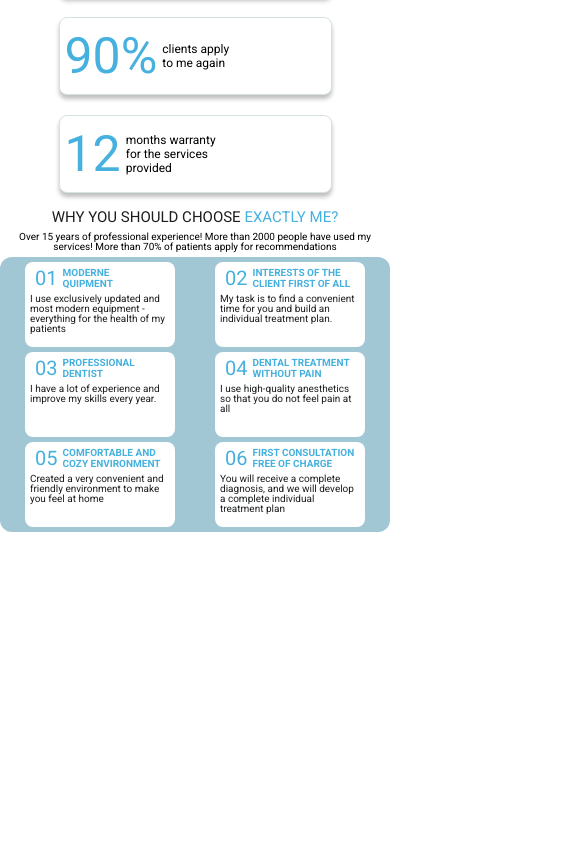
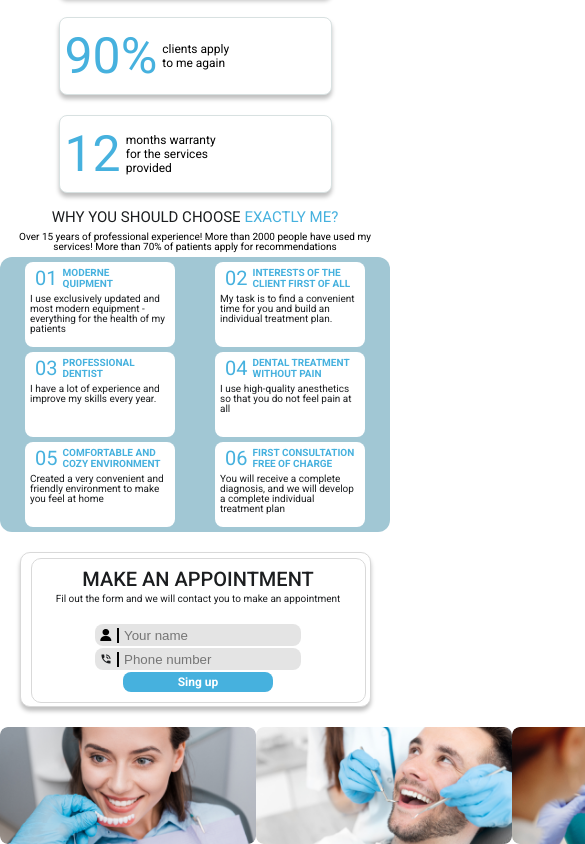
Before and after one commit to Ussanel/Hw12, a plain HTML site: page index.html in a window 390 px wide. Shown: the part 738-1582 px from the top of the page, 585 px wide, since content can reach past the window. Before the commit the page ends 1270 px from the top, so only its background shows below. Drawn offline with Linux system fonts and the light colour scheme; a web font is replaced by a local one.

Commit message:
ad form M.V

```diff
--- a/style.css
+++ b/style.css
@@ -862,12 +862,123 @@ html {
         margin: 5px;
     }
 
-    .form {
-        display: none;
+    .f_bigbox {
+        box-sizing: border-box;
+    width: 90vw;
+    height: fit-content;
+    background: #FFFFFF;
+    border: 1px solid #D9D9D9;
+    box-shadow: 0px 4px 4px rgb(0 0 0 / 25%);
+    border-radius: 10px;
+    padding: 5px 4px 3px 10px;
+    margin: 20px auto;
     }
 
+    .f_box {
+        box-sizing: border-box;
+        /* width: 821px;
+            height: 247px; */
+        background: #FFFFFF;
+        border: 1px solid #D9D9D9;
+        backdrop-filter: blur(2px);
+        border-radius: 10px;
+    }
+
+    .f_h1 {
+        /* width: 763px;
+            height: 42px; */
+        font-family: 'Roboto', sans-serif;
+        font-style: normal;
+        font-weight: 500;
+        font-size: 20px;
+        line-height: 100%;
+        text-align: center;
+        text-transform: uppercase;
+        color: #1B1D1F;
+        margin: 10px auto 5px auto;
+    }
+
+    .f_h4 {
+        /* width: 801px;
+        height: 22px; */
+        font-family: 'Roboto', sans-serif;
+        font-style: normal;
+        font-weight: 400;
+        font-size: 10px;
+        line-height: 100%;
+        text-align: center;
+        color: #1B1D1F;
+        margin-bottom: 20px;
+    }
+
+    .f_btnbox {
+        display: flex;
+        justify-content: space-evenly;
+        align-items: center;
+        flex-direction: column;
+        margin-bottom: 10px;
+    }
+
+    .f_btnbox div {
+        width: min-content;
+        height: min-content;
+        margin-bottom: 2px;
+        background: rgba(217, 217, 217, 0.71);
+        border-radius: 8px;
+        font-family: 'Roboto', sans-serif;
+        font-style: normal;
+        font-weight: 600;
+        font-size: 12px;
+        line-height: 100%;
+        text-align: center;
+        color: rgba(27, 29, 31, 0.51);
+        display: inline-block;
+        display: flex;
+        flex-direction: row;
+        justify-content: center;
+        align-items: center;
+    }
+
+    .f_btnbox img {
+        width: 12px;
+        height: 12px;
+        box-sizing: content-box;
+        padding: 5px;
+
+    }
+
+    .f_btnbox input {
+        border: none;
+        background: none;
+        padding-left: 5px;
+        border-left: #000000 solid 2px;
+    }
+
+    .f_btnbox button {
+        width: 150px;
+        height: 20px;
+        background: #46B1DE;
+        border-radius: 8px;
+        font-family: 'Roboto', sans-serif;
+        font-style: normal;
+        font-weight: 600;
+        font-size: 12px;
+        line-height: 100%;
+        text-align: center;
+        color: #FFFFFF;
+        border: none;
+    }
     .picture {
-        display: none;
+        display: flex;
+        justify-content: space-evenly;
+        align-items: center;
+        margin-bottom: 91px;
+    }
+
+    .picture img {
+        width: 90vw;
+        height: 30vw;
+        border-radius: 8px;
     }
 
     .footer {
```
